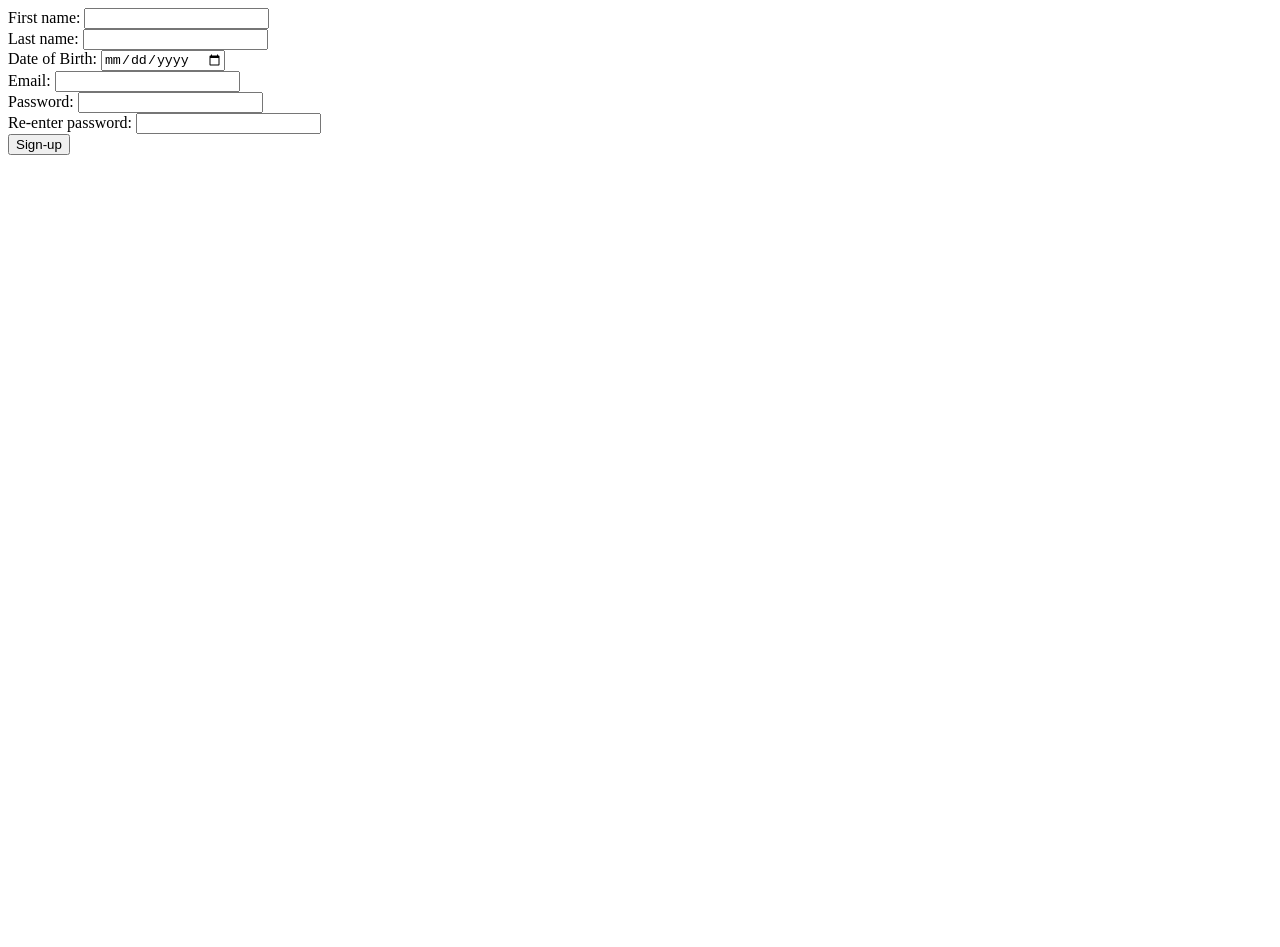
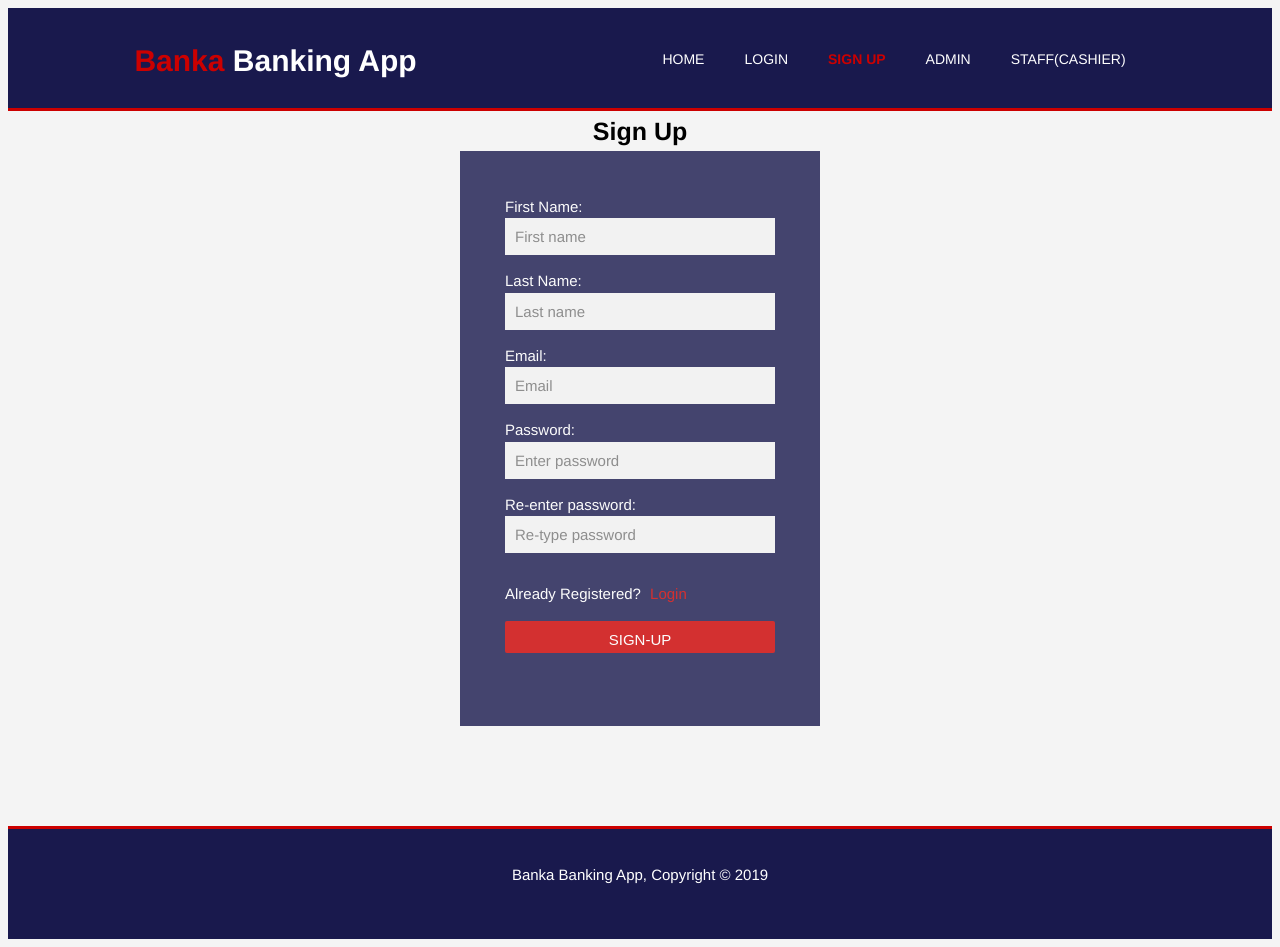
Before and after one commit to Chinweezy/Banka, a plain HTML site: page Signup.html in a window 1280 px wide. Before the commit the page ends 800 px from the top, so only its background shows below. Drawn offline with Linux system fonts and the light colour scheme.

Commit message:
[#164774034] added changes to login, sign up and index pages, pages link to one another and css styling on all pages

```diff
--- a/Signup.html
+++ b/Signup.html
@@ -1,22 +1,52 @@
-<! doctype html>
+<!doctype html>
 
 <html>
-<head>
-</head>
+	<head>
+		<meta charset="utf-8" />
+        <meta name="viewport" content="width=device-width, initial-scale=1.0" />
+        <meta http-equiv="X-UA-Compatible" content="ie=edge" />
 
-<body>
-	<form>
-		First name: <input type = "text"></input><br>
-		Last name: <input type = "text" ></input><br>
-		Date of Birth: <input type = "date"></input><br>
-		Email: <input type = "email"></input><br>
-		Password: <input type = "password"></input><br>
-		Re-enter password: <input type = "password"></input><br>
-		<input type = "submit" value = "Sign-up"></input>
+        <title>Sign-up</title>
+        <link rel = "stylesheet" href = "style.css"
+	</head>
 
-	</form>
-</body>
+	<body>
+		<header>
+	        <div class = "container">
+	            <div id = "brandName">
+	                <h1><span class = "highlight">Banka</span> Banking App</h1>
+	            </div>
+	            <nav>
+                    <ul>
+                        <li><a href = "index.html" target = "_blank">Home</a></li>
+                        <li><a href = "Login.html" target = "_blank">Login</a></li>
+                        <li class = "current"><a href = "Signup.html" target = "_blank">Sign up</a></li>
+                         <li><a href = "admin.html" target = "_blank">Admin</a></li>
+                        <li><a href = "staff.html" target = "_blank">Staff(Cashier)</a></li>
+                    </ul>
+                </nav>
+			</div>
+		</header>
 
+		<section>
+			<div class = "signup-page">
+				<h1>Sign Up</h1>
+					<form class = "form" action = "">
+						First Name: <input type = "text" placeholder = "First name"></input>
+						Last Name: <input type = "text" placeholder = "Last name"></input>Email: <input type = "email" placeholder = "Email"></input>
+						Password: <input type = "password" placeholder = "Enter password"></input>
+						Re-enter password: <input type = "password" placeholder = "Re-type password "></input>
+						<p class = "message">Already Registered?<a href = "Login.html" target = "_blank"> Login</a>
+						</p>
+						<input type = "submit" value = "Sign-up"></input>
+					</form>
+			</div>
+		</section>
 
-
+		<section>
+			<footer>
+	         	<p>Banka Banking App, Copyright &copy; 2019</p>
+	     	</footer>
+		</section>
+	</body>
 </html>
--- /dev/null
+++ b/style.css
@@ -0,0 +1,173 @@
+body {
+	font-family: Helvetica, Arial, sans-serif;
+	font-size: 15px;
+	line-height: 1.5;
+	padding:0;
+	background-color: #f4f4f4;
+}
+
+
+/*global*/
+.container{
+	width: 80%;
+	margin: auto;
+	overflow: hidden;
+}
+
+ul {
+	margin:0;
+	padding:0;
+}
+
+/*header*/
+header{
+	background: #19194d;
+	color: #ffffff;
+	padding-top: 30px;
+	min-height: 70px;
+	border-bottom: #cc0000 3px solid;
+}
+
+header #brandName {
+	float:left;
+}
+
+header #brandName h1{
+	margin:0;
+}
+
+header a{
+	color: #ffffff;
+	text-decoration: none;
+	text-transform: uppercase;
+	font-size: 14px;
+}
+ header .highlight, header .current a{
+ 	color: #cc0000;
+ 	font-weight: bold;
+ }
+ header a:hover{
+ 	color: #cccccc;
+ 	font-weight: bold;
+
+ }
+
+header li{
+	float: left;
+	display: inline;
+	padding: 0 20px 0 20px;
+}
+
+header nav{
+	float:right;
+	margin-top: 10px;
+}
+
+/*showcase*/
+
+#showcase{
+	min-height: 500px;
+	background: url("openAcc3.jpg") no-repeat ;
+	background-size:100%;
+	text-align: center;
+	color: #ffffff;
+}
+
+#showcase h1{
+	margin-top: 100px;
+	font-size: 25px;
+	margin-bottom: 10px;
+}
+
+footer {
+	min-height: 70px;
+	background-color: #19194d;
+	color: #ffffff;
+	margin-top: 20px;
+	text-align: center;
+	padding: 20px;
+	border-top: #cc0000 3px solid;
+}
+
+/*sign-up*/
+.signup-page{
+	width:360px;
+	padding: 2px 0 0;
+	margin: auto;
+}
+
+.signup-page h1{
+	text-align: center;
+	margin:0 0 0 0;
+	font-weight: bold;
+	font-size: 25px;
+	font-family: Helvetica;
+}
+
+/*Login*/
+
+.login-page{
+	width:360px;
+	padding: 2px 0 0;
+	margin: auto;
+}
+
+.login-page h1{
+	text-align: center;
+	margin:0 0 0 0;
+	font-weight: bold;
+	font-size: 25px;
+	font-family: Helvetica;
+}
+
+
+.form{
+	position: relative;
+	z-index: 1;
+	background: #19194d;
+	color: #ffffff;
+	opacity: 0.8;
+	max-width: 360px;
+	margin: 0 auto 100px;
+	padding: 45px;
+}
+
+.form .message a{
+	color:#cc0000;
+	padding: 5px;
+	text-decoration: none;
+}
+
+.form a{
+	color: #ffffff;
+}
+
+.form input{
+	font-family: "Helvetica", Arial;
+	outline: 1;
+	background: #f2f2f2;
+	width: 100%;
+	border:0;
+	padding: 10px;
+	margin: 0 0 15px;
+	box-sizing: border-box;
+	font-size: 15px;
+}
+
+.form input[type="submit"]{
+	margin-bottom: 28px;
+	width: 100%;
+	height: 32px;
+	background: #cc0000;
+	border:none;
+	border-radius: 2px;
+	color:#ffffff;
+	font-family: sans-serif;
+	text-transform: uppercase;
+	cursor: pointer;
+}
+
+.form input[type="submit"]:hover, input[type="submit"]:focus{
+	background: #ff5722;
+
+}
```
Also changed, not shown: Login.html (+52 -0 lines), index.html (+33 -17 lines), openAcc3.jpg (added).
